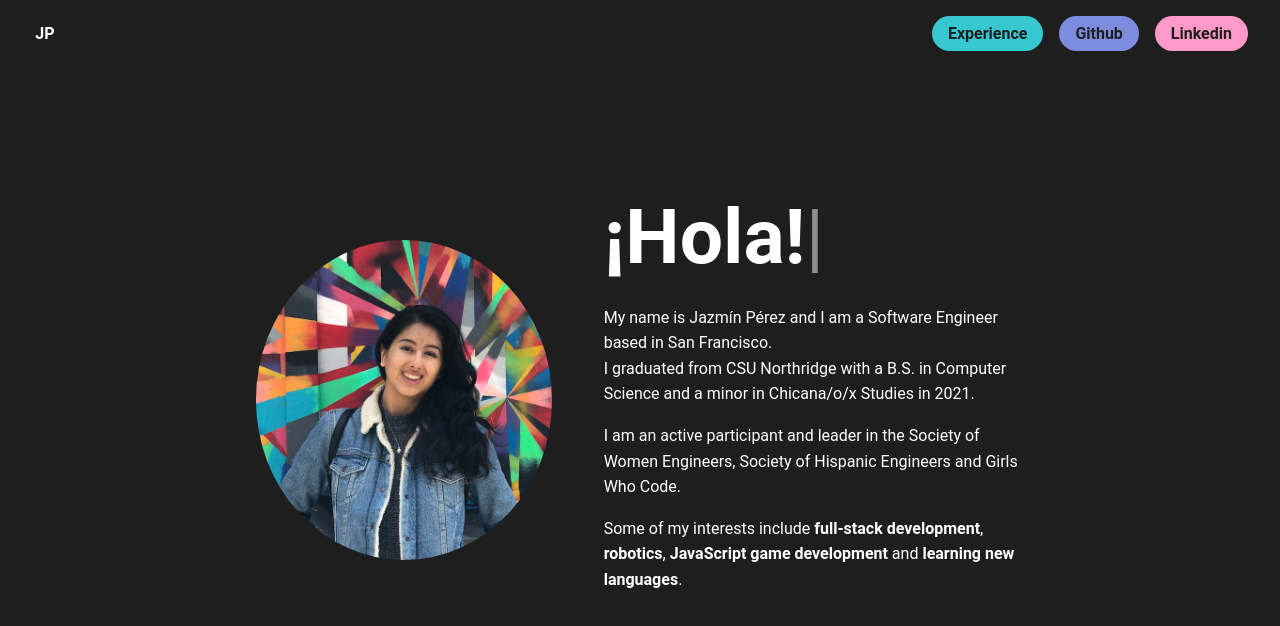
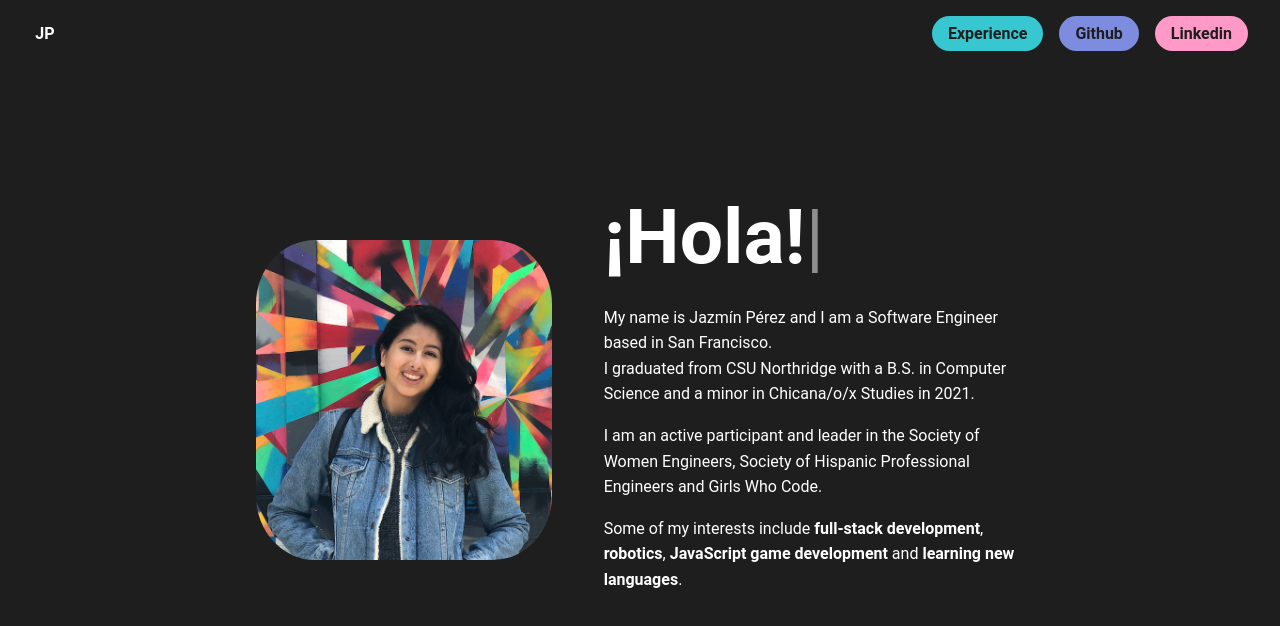
Before and after one commit to jazperez/portfolio, a React (Create React App) app: page /portfolio/experience in a window 1280 px wide. Shown: the top 626 px of the page. Built offline with nearby package versions, Linux system fonts and the light colour scheme.

Commit message:
PORT-22 Update About css and remove access to Experience

```diff
--- a/src/components/about/About.js
+++ b/src/components/about/About.js
@@ -28,17 +28,17 @@ const Home = () => {
 
         return (
             <div className="App">
-                <header className="App-header">
+                <div className="about-container">
                     {!isScreenNarrow &&  <img src={profilePicture} className="profile-pic" alt="Jaz's profile" />}
                     <div className="welcome-content">
                         <span className="title">
                             <span className="greeting" ref={textRef}></span>
                         </span>
                         <p className="bio">My name is Jazmín Pérez and I am a Software Engineer based in San Francisco.<br></br>I graduated from CSU Northridge with a B.S. in Computer Science and a minor in Chicana/o/x Studies in 2021.</p>
-                        <p className="bio">I am an active participant and leader in the Society of Women Engineers, Society of Hispanic Engineers and Girls Who Code.</p>
+                        <p className="bio">I am an active participant and leader in the Society of Women Engineers, Society of Hispanic Professional Engineers and Girls Who Code.</p>
                         <p className="bio">Some of my interests include <strong>full-stack development</strong>, <strong>robotics</strong>, <strong>JavaScript game development</strong> and <strong>learning new languages</strong>.</p>
                     </div>
-                </header>
+                </div>
             </div>
         );
 }
--- a/src/components/about/about.scss
+++ b/src/components/about/about.scss
@@ -1,6 +1,6 @@
 @import "src/global.scss";
 
-.App-header {
+.about-container {
     min-height: 100vh;
     display: flex;
     flex-direction: row;
@@ -8,6 +8,7 @@
     justify-content: center;
 
     @media (max-width: $desktop-breakpoint) {
+        margin-top: 2rem;
         flex-direction: column;
     }
 }
@@ -44,7 +45,7 @@
 }
 
 .profile-pic {
-    border-radius: 50%;
+    border-radius: 20%;
     max-width: 20em;
     height: 20em;
     margin-left: 20%;
--- a/src/components/navbar/Navbar.js
+++ b/src/components/navbar/Navbar.js
@@ -38,7 +38,7 @@ const Navbar = () => {
                     </a>
                 </li>
                 <li>
-                    <Link to="/portfolio/experience" className="nav-button blue-background" alt="Experience">
+                    <Link to="/portfolio/" className="nav-button blue-background" alt="Experience">
                         <FontAwesomeIcon icon="laptop-code" />
                     </Link>
                 </li>
@@ -59,7 +59,7 @@ const Navbar = () => {
                     <a href="https://github.com/jazperez" className="nav-button purple-background" alt="Github profile">Github</a>
                 </li>
                 <li>
-                    <Link to="/portfolio/experience" className="nav-button blue-background" alt="Experience">Experience</Link>
+                    <Link to="/portfolio/" className="nav-button blue-background" alt="Experience">Experience</Link>
                 </li>
             </ul>
         );
```
